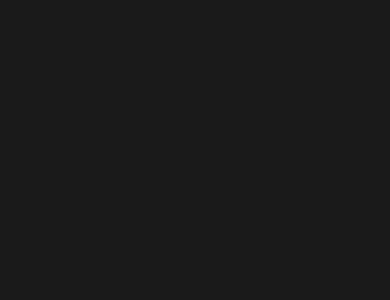
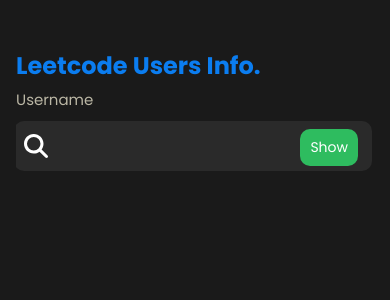
Before and after one commit to abitshrestha/LeetCodeTable_Frontend, a React (Vite) app: page / in a window 390 px wide. Shown: the top 300 px of the page. Built offline with nearby package versions, Linux system fonts and the light colour scheme.

Commit message:
Update App.css

```diff
--- a/src/App.css
+++ b/src/App.css
@@ -1,87 +1,140 @@
 @import url('https://fonts.googleapis.com/css2?family=Poppins:ital,wght@0,100;0,200;0,300;0,400;0,500;0,600;0,700;0,800;0,900;1,100;1,200;1,300;1,400;1,500;1,600;1,700;1,800;1,900&display=swap');
 
-*{
-  margin:0;
-  padding:0;
+* {
+  margin: 0;
+  padding: 0;
   font-family: 'Poppins', sans-serif;
-  overflow-x:hidden;
+  overflow-x: hidden;
   box-sizing: border-box;
 }
-.contents{
-  height:100vh;
-  width:100%;
-  background:#1a1a1a;
-  padding:3rem 15rem;
-  color:white;
+
+.contents {
+  height: 100vh;
+  width: 100%;
+  background: #1a1a1a;
+  padding: 3rem 2rem; /* Adjusted padding for smaller screens */
+  color: white;
 }
 
-.errormessage{
-  color:red;
+.errormessage {
+  color: red;
 }
 
-h1{
-  font-size:24px;
-  color:#0b7df0;
+h1 {
+  font-size: 24px;
+  color: #0b7df0;
 }
 
-.userlabel{
-  margin-top:5px;
-  font-size:15px;
-  display:block;
-  margin-bottom:10px;
-  color:#bbb7a5;
+.userlabel {
+  margin-top: 5px;
+  font-size: 15px;
+  display: block;
+  margin-bottom: 10px;
+  color: #bbb7a5;
 }
-.userInput{
-  padding:15px;
-  width:91%;
-  background:#2a2a2a;
-  color:#bbb7a5;
-  border:none;
-  border-radius:10px;
-  margin-left:-2px;
+
+.userInput {
+  padding: 15px;
+  width: 100%; /* Updated width for smaller screens */
+  background: #2a2a2a;
+  color: #bbb7a5;
+  border: none;
+  border-radius: 10px;
+  margin-left: -2px;
 }
-.userbtn{
-  padding:8px 14px;
-  border:none;
-  border-radius:10px;
+
+.userbtn {
+  padding: 8px 14px;
+  border: none;
+  border-radius: 10px;
   background: #2ebc5f;
-  color:white;
-  position:absolute;
-  margin-left:51rem;
-  cursor:pointer;
-  margin-top:6.5px;
+  color: white;
+  position: absolute;
+  right: 2rem; /* Adjusted position for smaller screens */
+  top:0.4rem; /* Adjusted position for smaller screens */
+  cursor: pointer;
+  transition: background-color 0.2s linear;
 }
-.input-group{
-  display:flex;
+
+.userbtn:focus {
+  background-color: #28a745;
+}
+
+.input-group {
+  display: flex;
   position: relative;
 }
-.searchIcon{
-  position:absolute;
-  margin-left:8px;
-  margin-top:13px;
-  font-size:24px;
-}
-table{
-  padding:15px 0 0 0;
-  border-collapse: separate;
-  width: 92%;
-}
-thead{
-  text-align:left;
-}
-td{
-  margin-left:1rem;
-}
-th, td {
-  padding: 15px;
-  margin:0;
-  border:none;
+
+.searchIcon {
+  position: absolute;
+  margin-left: 8px;
+  margin-top: 13px;
+  font-size: 24px;
 }
 
-tr:nth-child(even){
-  background:#2a2a2a;
+table {
+  padding: 15px 0 0 0;
+  border-collapse: separate;
+  width: 100%; /* Updated width for smaller screens */
 }
-table thead tr th{
-  color:#b557e4;
+
+thead {
+  text-align: left;
+}
+
+td {
+  margin-left: 1rem;
+}
+
+th,
+td {
+  padding: 15px;
+  margin: 0;
+  border: none;
+}
+
+tr:nth-child(even) {
+  background: #2a2a2a;
+}
+
+table thead tr th {
+  color: #b557e4;
   border-bottom: 1px solid #bbb7a5 !important;
 }
+
+/* Media Queries */
+
+/* Extra Small Screens (XS) */
+@media (max-width: 576px) {
+  .contents {
+    padding: 3rem 1rem;
+  }
+
+  .userbtn {
+    padding: 8px 10px; /* Adjusted button padding for smaller screens */
+    right: 1rem; /* Adjusted button position for smaller screens */
+    top: 0.5rem; /* Adjusted button position for smaller screens */
+    font-size: 14px; /* Reduced font size for smaller screens */
+  }
+}
+
+/* Small Screens (SM) */
+@media (min-width: 577px) and (max-width: 768px) {
+  .contents {
+    padding: 3rem 4rem; /* Adjusted padding for small screens */
+  }
+}
+
+/* Medium Screens (MD) */
+@media (min-width: 769px) and (max-width: 1024px) {
+  .contents {
+    padding: 3rem 8rem; /* Adjusted padding for medium screens */
+  }
+}
+
+/* Large Screens (LG) */
+@media (min-width: 1025px) {
+  .contents {
+    padding: 3rem 15rem; /* Adjusted padding for large screens */
+  }
+}
```
